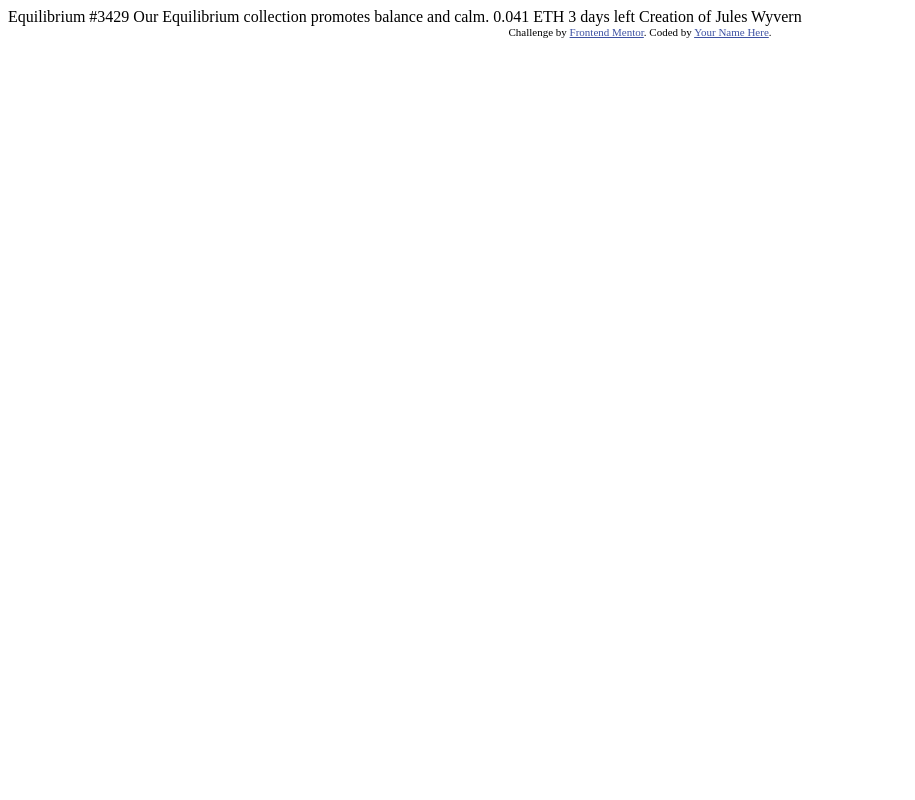
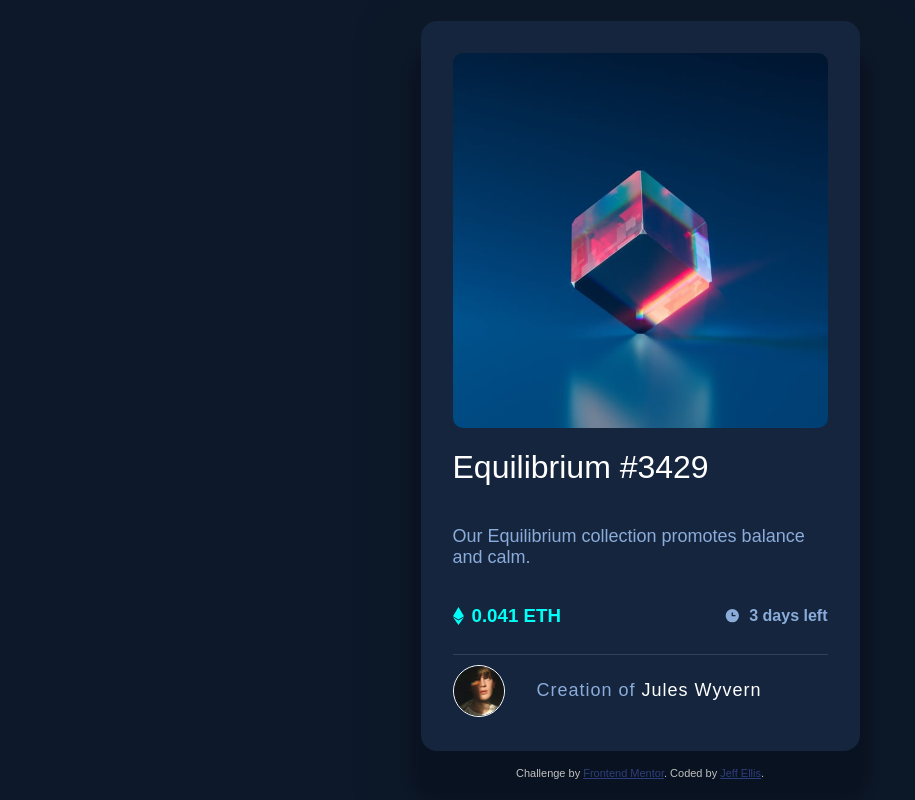
Before and after one commit to jellis777/nft-preview-card, a plain HTML site: page index.html in a window 1280 px wide. Shown: the whole page, without its empty margins (0-915 px from the left). Drawn offline with Linux system fonts and the light colour scheme; a web font is replaced by a local one.

Commit message:
Final Commit

```diff
--- a/index.html
+++ b/index.html
@@ -7,27 +7,42 @@
   <link rel="icon" type="image/png" sizes="32x32" href="./images/favicon-32x32.png">
 
   <title>Frontend Mentor | NFT preview card component</title>
-
-  <!-- Feel free to remove these styles or customise in your own stylesheet 👍 -->
-  <style>
-    .attribution { font-size: 11px; text-align: center; }
-    .attribution a { color: hsl(228, 45%, 44%); }
-  </style>
+  <link rel="stylesheet" href="styles.css">
+  <link class="Outfit" rel="stylesheet" href="https://fonts.google.com/specimen/Outfit">
 </head>
 <body>
+  <main>
+    <div class="nft-card">
+      <div class="img-container">
+        <img class="nft-pic" src="images/image-equilibrium.jpg" alt="NFT Picture">
+        <div class="overlay"></div>
+        <img class="hover-image" src="images/icon-view.svg" alt="Eye icon">
+      </div>
+      <h1 class="title">Equilibrium #3429</h1>
+      <p class="description">Our Equilibrium collection promotes balance and calm.</p>
+      <div class="card-footer">
+        <div class="eth-price">
+          <img class="rate-pic" src="images/icon-ethereum.svg" alt="Icon">
+          <h3 class="rate">0.041 ETH</h3>
+        </div>
+        <div class="time-left">
+          <img class="clock" src="images/icon-clock.svg" alt="Clock">
+          <h4 class="days">3 days left</h4>
+        </div>
+      </div>
+      <hr>
+      <div class="creator-spot">
+        <img class="creator-pic" src="images/image-avatar.png" alt="Creator Pic">
+        <p class="creation">Creation of <a class="name">Jules Wyvern</a></p>
+      </div>
+    </div>
+  </main>
+  <footer>
+    <div class="attribution">
+    Challenge by <a href="https://www.frontendmentor.io?ref=challenge" target="_blank">Frontend Mentor</a>.
+    Coded by <a href="#">Jeff Ellis</a>.
+    </div>
+  </footer>
 
-  Equilibrium #3429
-
-  Our Equilibrium collection promotes balance and calm.
-
-  0.041 ETH
-  3 days left
-
-  Creation of Jules Wyvern
-
-  <div class="attribution">
-    Challenge by <a href="https://www.frontendmentor.io?ref=challenge" target="_blank">Frontend Mentor</a>.
-    Coded by <a href="#">Your Name Here</a>.
-  </div>
 </body>
 </html>
--- /dev/null
+++ b/styles.css
@@ -0,0 +1,210 @@
+html, body {
+    height: 100vh;
+    width: 100vw;
+    background-color: hsl(217, 54%, 11%);
+    display: flex;
+    justify-content: center;
+    align-items: center;
+    flex-direction: column;
+    font-family: 'Outfit', sans-serif;
+}
+
+.nft-card {
+    position: relative;
+    background-color: hsl(216, 50%, 16%);
+    border-radius: 1rem;
+    display: flex;
+    justify-content: center;
+    flex-direction: column;
+    padding: 2rem;
+    box-shadow: 0 40px 12px 10px rgba(0, 0, 0, 0.2),
+    0 30px 12px 60px rgba(0, 0, 0, 0.05);
+    width: 100%;
+    overflow: hidden;
+    height: auto;
+    max-width: 375px;
+
+}
+.img-container {
+    position: relative;
+    width: 100%;
+    aspect-ratio: 1 /1;
+}
+
+.nft-pic {
+    width: 100%;
+    height: 100%;
+    object-fit: cover;
+    display: block;
+    border-radius: 10px;
+    z-index: 0;
+}
+
+.overlay {
+    position: absolute;
+    top: 0;
+    left: 0;
+    width: 100%;
+    height: 100%;
+    background-color: hsl(178, 100%, 50%);
+    border-radius: 10px;
+    z-index: 1;
+    opacity: 0;
+    transition: opacity 0.3s ease;
+}
+
+.img-container:hover .overlay {
+    opacity: .5;
+    cursor: pointer;
+}
+
+.nft-pic,
+.hover-image {
+    width: 100%;
+    height: auto;
+    display: block;
+    border-radius: 10px;
+}
+
+.hover-image {
+    position: absolute;
+    top: 50%;
+    left: 50%;
+    transform: translate(-50%, -50%);
+    width: 20%;
+    opacity: 0;
+    transition: opacity 0.3s ease;
+    z-index: 2;
+
+
+}
+
+.img-container:hover .hover-image{
+    opacity: 1;
+    transition: opacity 0.3s ease;
+
+
+}
+
+.img-container:hover .nft-pic{
+    opacity: 1;
+    transition: opacity 0.3s ease;
+
+
+}
+
+.title {
+    color: hsl(0, 0%, 100%);
+    font-weight: 400;
+}
+
+.description, .days, .creation{
+    color: hsl(215, 51%, 70%)
+}
+
+.description {
+    font-size: 18px;
+}
+
+.card-footer{
+    display: flex;
+    justify-content: space-between;
+    align-items: center;
+}
+
+.eth-price,  .time-left {
+    display: flex;
+    align-items: center;
+    gap: 0.5rem;
+}
+
+.rate {
+    color: hsl(178, 100%, 50%)
+}
+
+hr {
+    border: none;
+    height: .1px;
+    width: 100%;
+    background-color: hsl(215, 32%, 27%);
+}
+
+.creator-spot {
+    display: flex;
+    align-items: center;
+    gap: 2rem;
+}
+
+.creator-pic {
+    border-radius: 50%;
+    border: 1px solid white;
+    height: auto;
+    width: 50px;
+}
+
+.creation {
+    font-size: 18px;
+    letter-spacing: 1px;
+}
+
+.title:hover {
+    color: hsl(178, 100%, 50%);
+    cursor: pointer;
+}
+
+.name {
+    color: hsl(0, 0%, 100%);
+    font-size: 18px;
+}
+
+.name:hover {
+    color: hsl(178, 100%, 50%);
+    cursor: pointer;
+}
+
+footer {
+    margin-top: 1rem;
+}
+.attribution { font-size: 11px; text-align: center; color: white }
+    .attribution a { color: hsl(228, 45%, 44%); }
+
+@media (max-width: 375px) {
+    .nft-card {
+          padding: 1.25rem;
+          max-width: 90vw;
+        }
+
+        .description, .creation, .name {
+          font-size: 14px;
+        }
+
+        .title {
+          font-size: 18px;
+        }
+
+        .creator-pic {
+          width: 40px;
+        }
+
+        .hover-image {
+          width: 25%; /* Slightly larger for touch targets */
+        }
+
+        .card-footer {
+          flex-direction: column;
+          gap: 0.5rem;
+          align-items: flex-start;
+        }
+
+        .creator-spot {
+          gap: 1rem;
+        }
+
+        .eth-price, .time-left {
+          gap: 0.25rem;
+        }
+
+        footer {
+          margin-top: 2rem;
+        }
+      }
```
